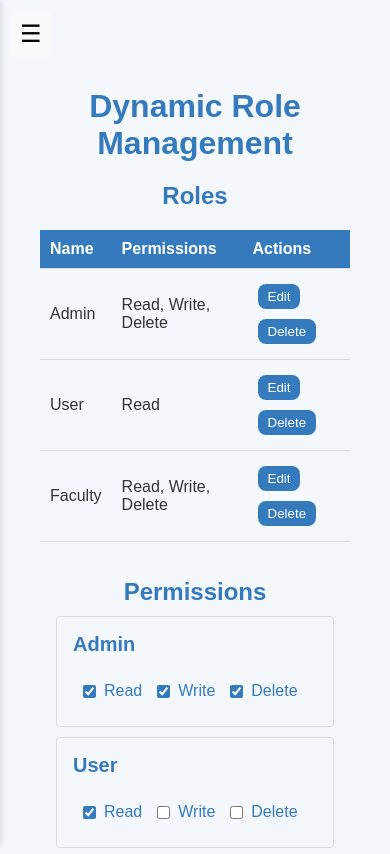
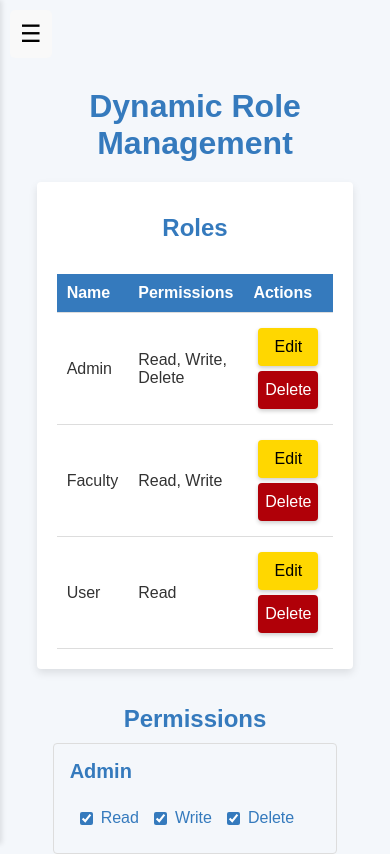
Before and after one commit to tropnicates/rbac_app, a React (Create React App) app: page /permissions in a window 390 px wide. Shown: the top 854 px of the page. Built offline with nearby package versions, Linux system fonts and the light colour scheme.

Commit message:
css modified

```diff
--- a/src/assets/styles/RoleTable.css
+++ b/src/assets/styles/RoleTable.css
@@ -9,16 +9,17 @@
   }
   .role-table-header {
     display: flex;
-    background-color: #f4f4f4;
     padding: 12px;
     font-weight: bold;
     border-radius: 4px;
+    align-items: center;
+    justify-content: center;
   }
 
   .role-table-cell {
     flex: 1;
     padding: 10px;
-    font-size: 1rem;
+    font-size: 0.75rem;
     color: #333;
     border-right: 1px solid #e0e0e0;
     text-align: left;
@@ -40,37 +41,11 @@
   .role-table-cell select {
     width: 100%;
     padding: 8px;
-    font-size: 1rem;
+    font-size: 0.75;
     border-radius: 4px;
     border: 1px solid #ccc;
   }
-
-  .btn-edit,
-  .btn-delete {
-    padding: 10px 20px;
-    font-size: 1rem;
-    border: none;
-    border-radius: 4px;
-    cursor: pointer;
-  }
-
-  .btn-edit {
-    background-color: #4caf50;
-    color: white;
-  }
-
-  .btn-edit:hover {
-    background-color: #45a049;
-  }
-
-  .btn-delete {
-    background-color: #f44336;
-    color: white;
-  }
-
-  .btn-delete:hover {
-    background-color: #e53935;
-  }
+/*    */
 
   @media (max-width: 768px) {
     .role-table-header {
@@ -84,12 +59,92 @@
     }
 
     .role-table-cell {
-      font-size: 0.75rem;
+      font-size: 14px;
       padding: 8px;
     }
-    .btn-edit,
-    .btn-delete {
-      font-size: 1rem;
-      padding: 20px 20px;
-    }
   }
+
+
+.btn-edit,
+.btn-delete {
+  width: 60px;
+  font-size: 1rem;
+  border: none;
+  border-radius: 4px;
+  cursor: pointer;
+  transition: background-color 0.3s, transform 0.2s;
+  display: flex;
+  align-items: center;
+  justify-content: center;
+}
+
+.btn-edit {
+  background-color: #FFD700;
+  color: black;
+  box-shadow: 0 2px 4px rgba(0, 0, 0, 0.2);
+}
+
+.btn-edit:hover {
+  background-color: #357ABD;
+  color: white;
+  transform: scale(1.05);
+}
+
+.btn-delete {
+  background-color: #B00008;
+  color: white;
+  box-shadow: 0 2px 4px rgba(0, 0, 0, 0.2);
+}
+
+.btn-delete:hover {
+  background-color: #357ABD;
+  transform: scale(1.05);
+}
+
+.btn-edit:active,
+.btn-delete:active {
+  transform: scale(0.95);
+  box-shadow: none;
+}
+
+.btn-edit:focus,
+.btn-delete:focus {
+  outline: 2px solid #FFD700;
+  outline-offset: 2px;
+}
+
+.role-table tr:hover {
+  background-color: #f1f1f1;
+  transition: background-color 0.3s;
+}
+
+.permission-item input[type="checkbox"] {
+  width: 18px;
+  height: 18px;
+  cursor: pointer;
+}
+
+.permission-item input[type="checkbox"]:checked {
+  accent-color: #357ABD;
+}
+
+@media (max-width: 768px) {
+  .btn-edit,
+  .btn-delete {
+    font-size: 1rem;
+    padding: 10px 10px;
+  }
+
+  .btn-edit {
+    margin-bottom: 5px;
+  }
+
+  .role-table th,
+  .role-table td {
+    font-size: 0.75rem;
+  }
+
+  .permission-item input[type="checkbox"] {
+    width: 28px;
+  }
+}
--- a/src/components/RoleTable.js
+++ b/src/components/RoleTable.js
@@ -1,4 +1,5 @@
 import React from "react";
+import "../assets/styles/RoleTable.css"
 
 const RoleTable = ({ roles, onEditRole, onDeleteRole }) => {
   return (
@@ -18,9 +19,10 @@ const RoleTable = ({ roles, onEditRole, onDeleteRole }) => {
               <td>{role.name}</td>
               <td>{role.permissions.join(", ")}</td>
               <td>
-                <button onClick={() => onEditRole(role.id)}>Edit</button>
-                <button onClick={() => onDeleteRole(role.id)}>Delete</button>
-              </td>
+  <button className="btn-edit" onClick={() => onEditRole(role.id)}>Edit</button>
+  <button className="btn-delete" onClick={() => onDeleteRole(role.id)}>Delete</button>
+</td>
+
             </tr>
           ))}
         </tbody>
--- a/src/pages/Permissions.js
+++ b/src/pages/Permissions.js
@@ -14,15 +14,16 @@ const Permissions = () => {
       permissions: ["Read", "Write", "Delete"]
     },
     {
+      id: 3,
+      name: "Faculty",
+      permissions: ["Read", "Write"]
+    },
+    {
       id: 2,
       name: "User",
       permissions: ["Read"]
-    },
-    {
-      id: 3,
-      name: "Faculty",
-      permissions: ["Read", "Write", "Delete"]
     }
+
   ]);
   const [modalOpen, setModalOpen] = useState(false);
   const [editingRole, setEditingRole] = useState(null);
```
